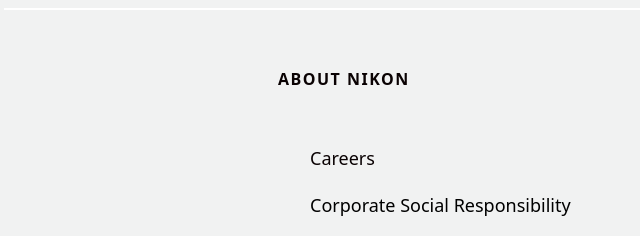
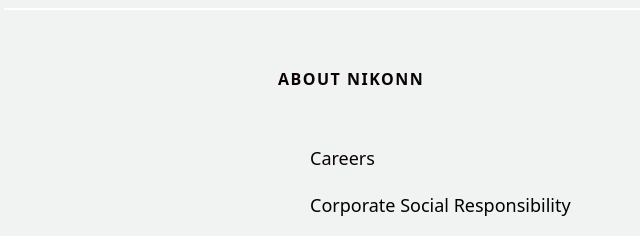
Before and after one commit to sasettyhemanthkumar/Nikon, a plain HTML site: page index.html in a window 1280 px wide. Shown: the part 4146-4382 px from the top of the page, 60-700 px from the left. Drawn offline with nearby package versions, Linux system fonts and the light colour scheme.

Commit message:
added nn to nikon

```diff
--- a/index.html
+++ b/index.html
@@ -120,7 +120,7 @@
         </div>
                 <div class="about">
                       <div class="about-1">
-                          <h4 style="font-size: medium; font-weight: bold; letter-spacing: 1.5px;">ABOUT NIKON</h4><br><br>
+                          <h4 style="font-size: medium; font-weight: bold; letter-spacing: 1.5px;">ABOUT NIKONN</h4><br><br>
                           <ul style="list-style-type: none;">
                               <li>
                             <a href="https://www.nikon.co.in/careers" target="_blank">Careers</a>
```
